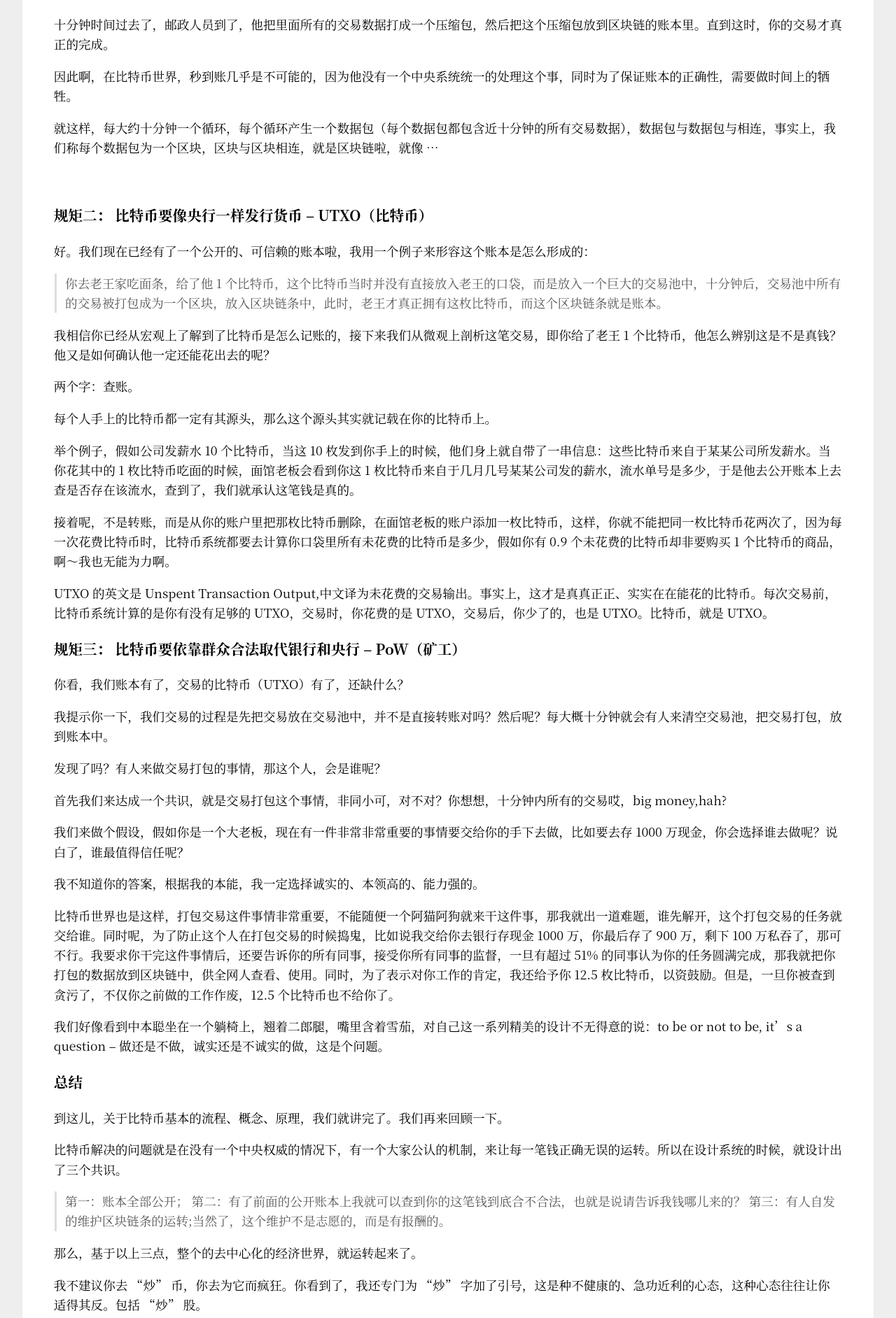
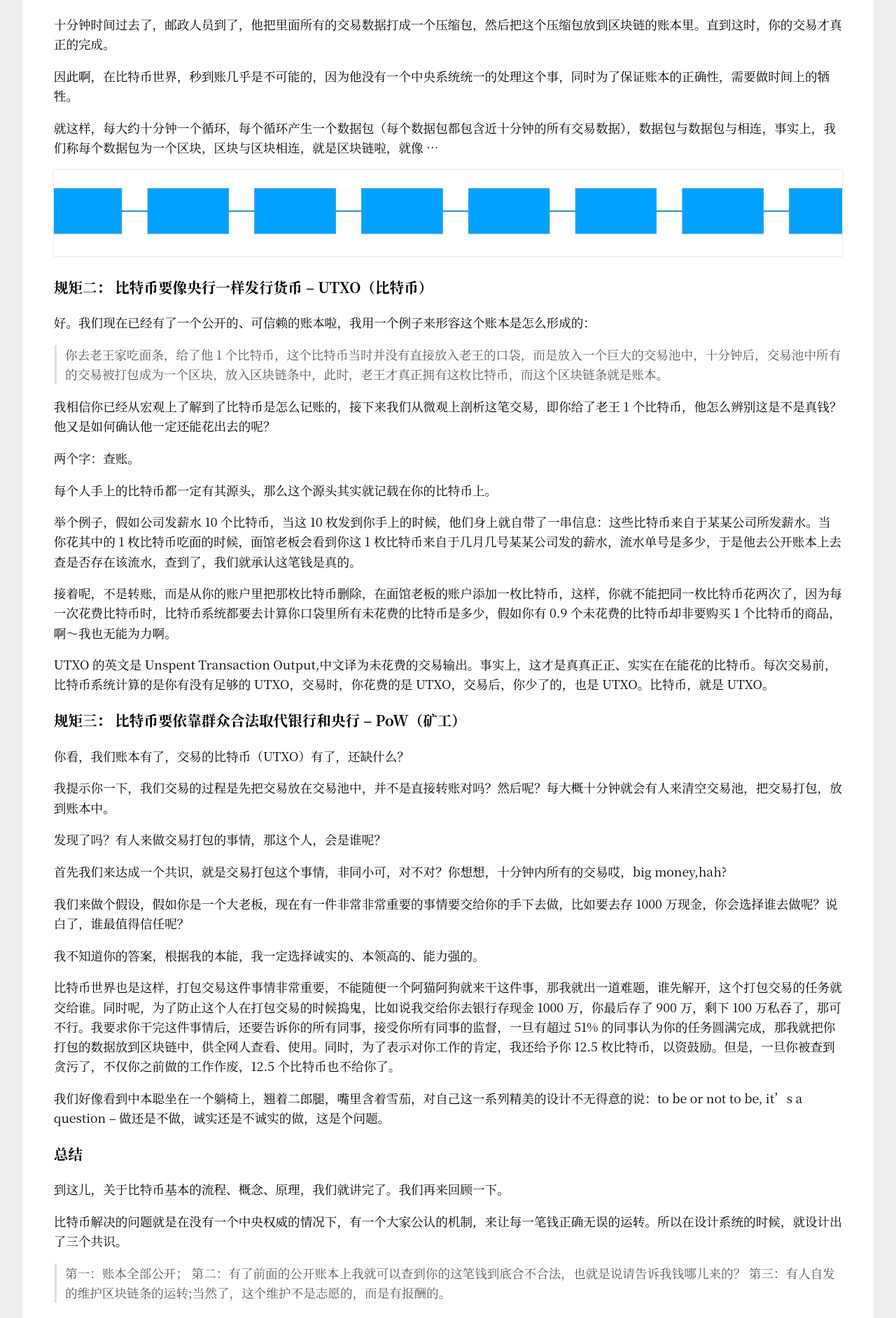
Before and after one commit to Haiyung/haiyung.github.io, a Jekyll site: the page built from _posts/2019-09-12-approaching-bitcoin.md, in a window 1280 px wide. Shown: the part 2786-4670 px from the top of the page at 70% size. Built offline with Jekyll 4.4.1, drawn with Linux system fonts in a browser that asks for light colours; some web fonts are replaced.

Commit message:
fix: image reference error

```diff
--- a/_layouts/cndefault.html
+++ b/_layouts/cndefault.html
@@ -12,7 +12,7 @@
     </div>
 </div>
 </body>
-<script src="../js/hvv6ahj.js"></script>
+<script src="/js/hvv6ahj.js"></script>
 <script>try {
     Typekit.load({async: true});
 } catch (e) {
--- a/_layouts/default.html
+++ b/_layouts/default.html
@@ -14,7 +14,7 @@
     </div>
 </div>
 </body>
-<script src="../js/hvv6ahj.js"></script>
+<script src="/js/hvv6ahj.js"></script>
 <script>try {
     Typekit.load({async: true});
 } catch (e) {
--- a/_posts/2019-09-12-approaching-bitcoin.md
+++ b/_posts/2019-09-12-approaching-bitcoin.md
@@ -92,7 +92,7 @@ __Contents__
 
 就这样，每大约十分钟一个循环，每个循环产生一个数据包（每个数据包都包含近十分钟的所有交易数据），数据包与数据包与相连，事实上，我们称每个数据包为一个区块，区块与区块相连，就是区块链啦，就像 ...
 
-![](../images/blockchain-sketch.jpg)
+![](/images/blockchain-sketch.jpg)
 
 ### 规矩二： 比特币要像央行一样发行货币 -- UTXO（比特币）
 
@@ -156,10 +156,10 @@ UTXO 的英文是 Unspent Transaction Output,中文译为未花费的交易输
 
 以上关于比特币的相关见解和思考，多来自于对下面这本书的提炼：
 
-![](images/mastering-bitcoin.jpg)
+![](/images/mastering-bitcoin.jpg)
 
 如果你对经济学感兴趣，有一本书也可以推荐给你，作者是一位备受争议的老人、一个经济学家：
 
-![](../images/economics-in-life.jpeg)
+![](/images/economics-in-life.jpeg)
 
 好，谢谢大家。
```
